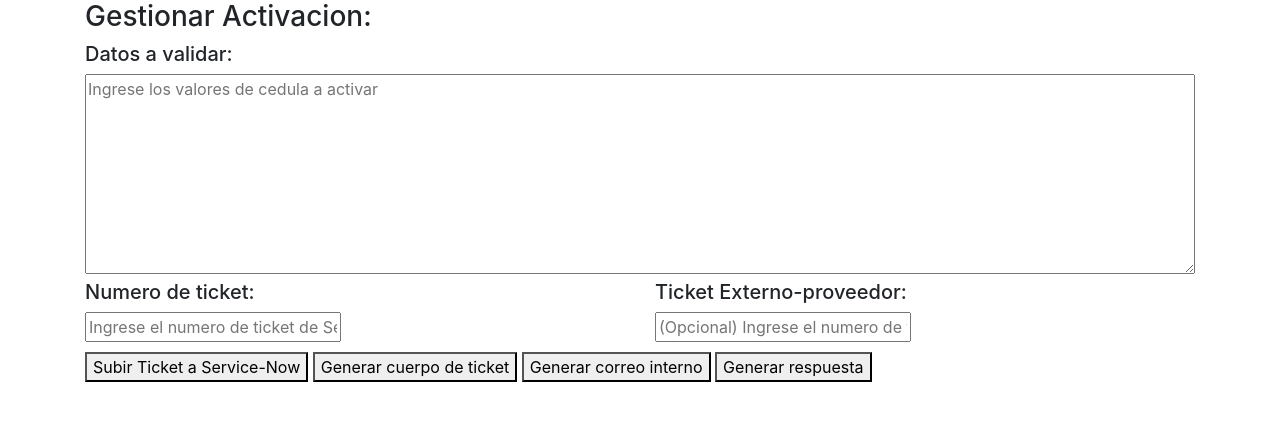
After one commit to mostazaniikkkk/SN-Manager, a Flask app: page /mail in a window 1280 px wide. The commit adds this page. Shown: the top 421 px of the page. Run offline with Flask 3, Linux system fonts and the light colour scheme; some libraries are stand-ins or nearby versions.

Commit message:
The Activation Mail Update

```diff
--- a/main.py
+++ b/main.py
@@ -4,9 +4,13 @@ import os
 
 app = Flask(__name__)
 
-@app.route('/')
+@app.route('/ticket')
 def home():
     return render_template('Loader/index.html')
+
+@app.route('/mail')
+def mail():
+    return render_template('Mail activation/index.html')
 
 @app.route('/excel_data')
 def excel_data():
--- a/templates/Loader/index.html
+++ b/templates/Loader/index.html
@@ -101,7 +101,6 @@
 
             <div class="col-12">
                 <button>Adjuntar archivo</button>
-                <button>Subir Ticket</button>
                 <button onclick="copyToClipboard(get_ticket())">Copiar Ticket</button>
                 <button onclick="copyToClipboard(get_ticket_title())">Copiar titulo</button>
                 <button>Copiar como correo</button>
--- /dev/null
+++ b/templates/Loader/src/Classes/Phone.js
@@ -0,0 +1,6 @@
+class Phone{
+    constructor(line, region){
+        this.line = line;
+        this.region = region;
+    }
+}
--- /dev/null
+++ b/templates/Loader/src/Mail/Activation_manager.js
@@ -0,0 +1,59 @@
+function getClientMail(){
+    ticket = document.getElementById("ticket").value;
+
+    return `Buenos días estimado,
+Según documento adjunto, se genera número de ticket ${ticket}, por favor revisar.
+
+Saludos cordiales.`;
+}
+
+function getInternalMail(){
+    ext_id = document.getElementById("extern").value;
+    if(ext_id === ""){
+        ticket = document.getElementById("ticket").value;
+
+        return `Buenos días estimada,
+De momento el número de servicio no pudo ser generado, adjunto número de ticket ${ticket}.
+
+Saludos Cordiales.`
+    } else {
+        return `Buenos días estimada,
+Su numero de Service Desk es ${ext_id}.
+
+Saludos Cordiales.`
+    }
+}
+
+function generateEmail() {
+    ticket = document.getElementById("data").value;
+    return `ESTIMADOS,
+SOLICITO ACTIVAR LOS SIGUIENTES DOCUMENTOS. ADJUNTO ARCHIVO CON DATOS DE LOS DOCUMENTOS DE IDENTIDAD.
+
+${ticket.toUpperCase()}
+
+DE ANTEMANO QUEDO MUY AGRADECIDO POR LA GESTIÓN.
+SALUDOS CORDIALES,
+
+POR FAVOR ACTIVAR DOCUMENTOS SOLICITADOS.`
+}
+
+function copyToClipboard(text) {
+    // Crear un elemento de texto temporal
+    const tempElement = document.createElement('textarea');
+    tempElement.value = text;
+
+    // Añadir el elemento al documento
+    document.body.appendChild(tempElement);
+
+    // Seleccionar el texto
+    tempElement.select();
+    tempElement.setSelectionRange(0, 99999); // Para dispositivos móviles
+
+    // Copiar el texto al portapapeles
+    document.execCommand('copy');
+
+    // Eliminar el elemento temporal
+    document.body.removeChild(tempElement);
+
+    console.log('Texto copiado al portapapeles:', text);
+  }
--- /dev/null
+++ b/templates/Mail activation/index.html
@@ -0,0 +1,38 @@
+<!DOCTYPE html>
+<html lang="en">
+<head>
+    <meta charset="UTF-8">
+    <meta name="viewport" content="width=device-width, initial-scale=1.0">
+    <link href="https://stackpath.bootstrapcdn.com/bootstrap/4.5.2/css/bootstrap.min.css" rel="stylesheet">
+    <title>Activation Template</title>
+</head>
+<body>
+    <div class="container">
+        <div class="row">
+            <div class="col-12">
+                <h3>Gestionar Activacion:</h3>
+            </div>
+            <div class="col-12">
+                <h5>Datos a validar:</h5>
+                <textarea name="data" id="data" style="width: 100%; height: 200px;" placeholder="Ingrese los valores de cedula a activar"></textarea>
+            </div>
+            <div class="col-6">
+                <h5>Numero de ticket:</h5>
+                <input type="text" name="ticket" id="ticket" placeholder="Ingrese el numero de ticket de Service Now">
+            </div>
+            <div class="col-6">
+                <h5>Ticket Externo-proveedor:</h5>
+                <input type="text" name="extern" id="extern" placeholder="(Opcional) Ingrese el numero de ticket externo">
+            </div>
+            <div class="col-12" style="margin-top: 10px;">
+                <button>Subir Ticket a Service-Now</button>
+                <button onclick="copyToClipboard(generateEmail())">Generar cuerpo de ticket</button>
+                <button onclick="copyToClipboard(getInternalMail())">Generar correo interno</button>
+                <button onclick="copyToClipboard(getClientMail())">Generar respuesta</button>
+            </div>
+        </div>
+    </div>
+
+    <script src="/src/Mail/Activation_manager.js"></script>
+</body>
+</html>
```
Also changed, not shown: backend/selenium/ritm.py (+7 -0 lines), config.json (+10 -4 lines), templates/Loader/src/Classes/Station.js (+0 -8 lines), templates/Mail activation/style.css (added).
